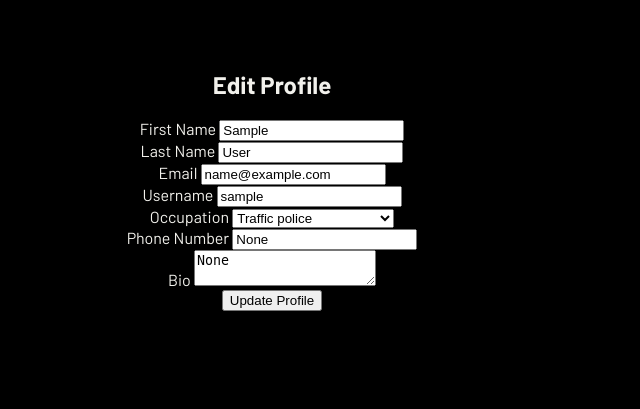
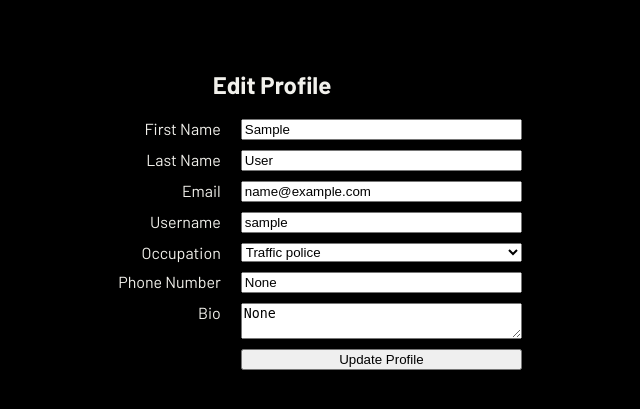
Before and after one commit to 6410685041/CN332-Default, a Django app: page /user/edit_profile in a window 1280 px wide. Shown: the part 54-463 px from the top of the page, without its empty margins (368-1008 px from the left). Run offline with Django 5.2, Linux system fonts and the light colour scheme; the visitor is signed in with stand-in values (Sample User, id 1); data comes from the database, SQL or seed files in the repository; parts of the project's set-up code (start-up, migrations or seed data) failed here and were passed over.

Commit message:
edit edit_ profile

```diff
--- a/carDetection/static/style/layout.css
+++ b/carDetection/static/style/layout.css
@@ -90,3 +90,31 @@ html,body {
     clear: both;
     display: table;
 }
+
+
+.grid-form {
+    display: grid;
+    grid-template-columns: auto auto; /* Defines two columns */
+    gap: 10px; /* Space between grid items */
+    max-width: 500px; /* Maximum width of the form */
+    margin: auto; /* Center the form horizontally */
+    /* place-items: center;
+    justify-items: center;
+  align-items: center;  */
+  }
+
+  .grid-form label {
+    grid-column: 1 / 2; /* Position labels in the first column */
+    text-align: right; /* Align text to the right */
+    padding-right: 10px; /* Space between label and input */
+  }
+
+  .grid-form input,
+  .grid-form textarea,
+  .grid-form button {
+    grid-column: 2 / 3;
+  }
+
+  .grid-form button {
+    width: 100%; /* Make the button extend to the full width of the column */
+  }
--- a/carDetection/templates/user/edit_profile.html
+++ b/carDetection/templates/user/edit_profile.html
@@ -6,10 +6,38 @@
 {% block content %}
 <div class="container">
     <h2>Edit Profile</h2>
-    <form method="post" action="{% url 'submit_profile' %}">
+    <form method="post" action="{% url 'submit_profile' %}" class="grid-form">
         {% csrf_token %}
 
-        <div class="form-group">
+        <label for="first_name">First Name</label>
+        <input type="text" class="form-control" id="first_name" name="first_name" value="{{ profile.first_name }}">
+
+        <label for="last_name">Last Name</label>
+        <input type="text" class="form-control" id="last_name" name="last_name" value="{{ profile.last_name }}">
+
+        <label for="email">Email</label>
+        <input type="email" class="form-control" id="email" name="email" value="{{ profile.email }}">
+
+        <label for="username">Username</label>
+        <input type="text" class="form-control" id="username" name="username" value="{{ profile.username }}" readonly>
+
+        <label for="occupation">Occupation</label>
+        <select class="form-control" id="occupation" name="occupation">
+            {% for code, name in profile.occupations %}
+                <option value="{{ code }}" {% if profile.occupation == code %}selected{% endif %}>{{ name }}</option>
+            {% endfor %}
+        </select>
+
+        <label for="phone_number">Phone Number</label>
+        <input type="text" class="form-control" id="phone_number" name="phone_number" value="{{ profile.phone_number }}">
+
+        <label for="bio">Bio</label>
+        <textarea class="form-control" id="bio" name="bio">{{ profile.bio }}</textarea>
+
+        <button type="submit" class="btn btn-primary">Update Profile</button>
+
+
+        <!-- <div class="form-group">
             <label for="first_name">First Name</label>
             <input type="text" class="form-control" id="first_name" name="first_name" value="{{ profile.first_name }}">
         </div>
@@ -48,7 +76,17 @@
             <textarea class="form-control" id="bio" name="bio">{{ profile.bio }}</textarea>
         </div>
 
-        <button type="submit" class="btn btn-primary">Update Profile</button>
+        <button type="submit" class="btn btn-primary">Update Profile</button> -->
     </form>
+
+    <form class="grid-form">
+
+      </form>
+
+
 </div>
+
+
+
+
 {% endblock %}
```
